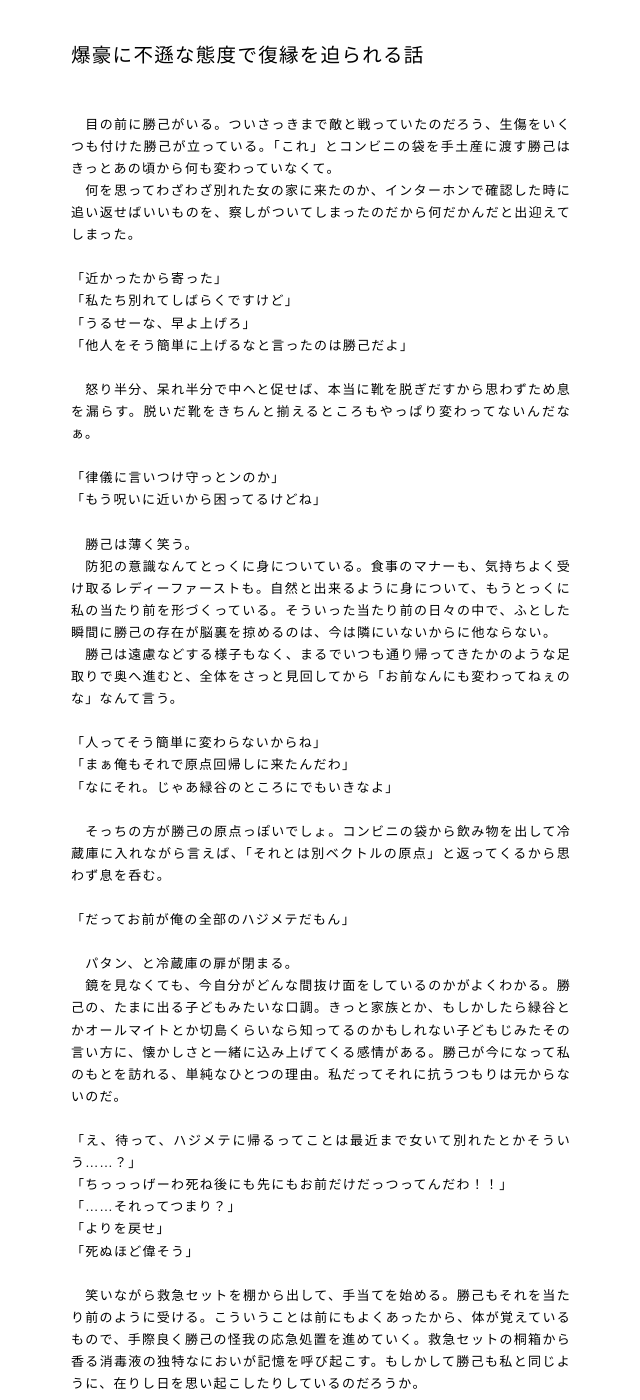
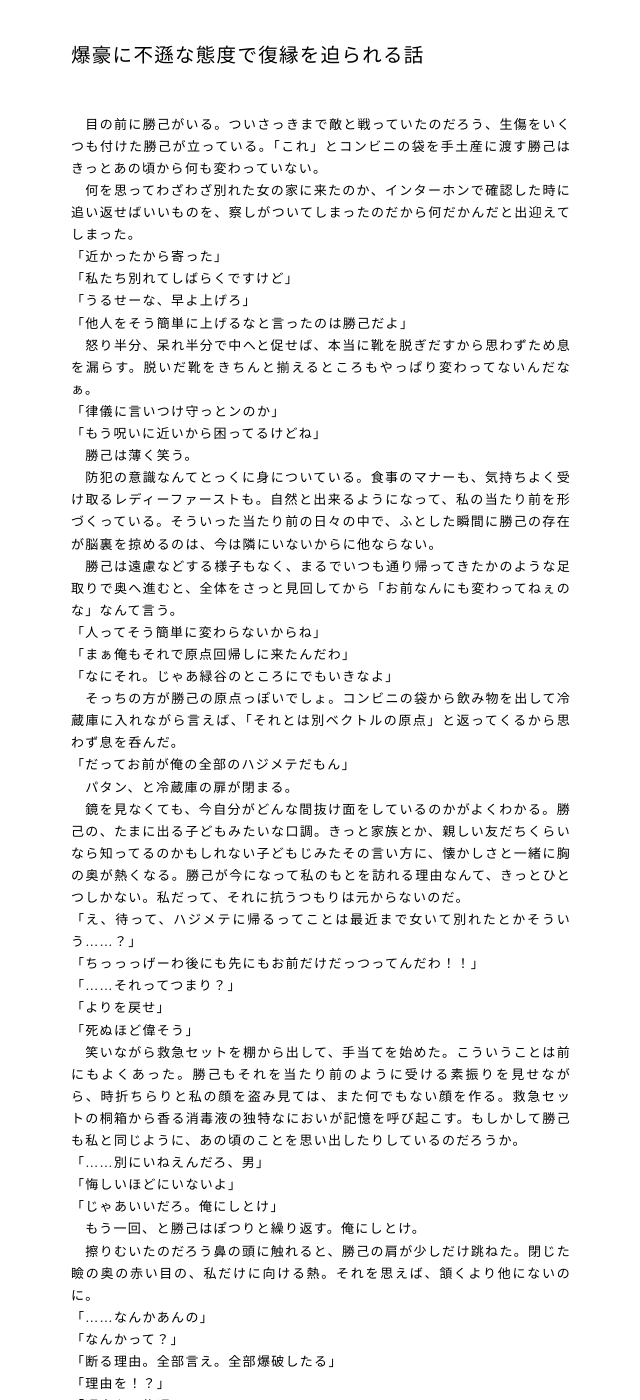
Before and after one commit to bisqhq/bisqhq.github.io, a Jekyll site: the page novel/novel9.html, which Jekyll copies as it is, in a window 1280 px wide and 1400 px high. Shown: the whole window, without its empty margins (319-959 px from the left). Built offline with Jekyll 4.4.1, drawn with Linux system fonts in a browser that asks for light colours; some web fonts are replaced; some of the changed text lies outside the part shown.

Commit message:
Update novel9.html

```diff
--- a/novel/novel9.html
+++ b/novel/novel9.html
@@ -14,66 +14,49 @@
 <h2>爆豪に不遜な態度で復縁を迫られる話</h2>
 
 <p><div id="novelContent" class="novel-text">
-　目の前に勝己がいる。ついさっきまで敵と戦っていたのだろう、生傷をいくつも付けた勝己が立っている。「これ」とコンビニの袋を手土産に渡す勝己はきっとあの頃から何も変わっていなくて。
+　目の前に勝己がいる。ついさっきまで敵と戦っていたのだろう、生傷をいくつも付けた勝己が立っている。「これ」とコンビニの袋を手土産に渡す勝己はきっとあの頃から何も変わっていない。
 　何を思ってわざわざ別れた女の家に来たのか、インターホンで確認した時に追い返せばいいものを、察しがついてしまったのだから何だかんだと出迎えてしまった。
-
 「近かったから寄った」
 「私たち別れてしばらくですけど」
 「うるせーな、早よ上げろ」
 「他人をそう簡単に上げるなと言ったのは勝己だよ」
-
 　怒り半分、呆れ半分で中へと促せば、本当に靴を脱ぎだすから思わずため息を漏らす。脱いだ靴をきちんと揃えるところもやっぱり変わってないんだなぁ。
-
 「律儀に言いつけ守っとンのか」
 「もう呪いに近いから困ってるけどね」
-
 　勝己は薄く笑う。
-　防犯の意識なんてとっくに身についている。食事のマナーも、気持ちよく受け取るレディーファーストも。自然と出来るように身について、もうとっくに私の当たり前を形づくっている。そういった当たり前の日々の中で、ふとした瞬間に勝己の存在が脳裏を掠めるのは、今は隣にいないからに他ならない。
+　防犯の意識なんてとっくに身についている。食事のマナーも、気持ちよく受け取るレディーファーストも。自然と出来るようになって、私の当たり前を形づくっている。そういった当たり前の日々の中で、ふとした瞬間に勝己の存在が脳裏を掠めるのは、今は隣にいないからに他ならない。
 　勝己は遠慮などする様子もなく、まるでいつも通り帰ってきたかのような足取りで奥へ進むと、全体をさっと見回してから「お前なんにも変わってねぇのな」なんて言う。
-
 「人ってそう簡単に変わらないからね」
 「まぁ俺もそれで原点回帰しに来たんだわ」
 「なにそれ。じゃあ緑谷のところにでもいきなよ」
-
-　そっちの方が勝己の原点っぽいでしょ。コンビニの袋から飲み物を出して冷蔵庫に入れながら言えば、「それとは別ベクトルの原点」と返ってくるから思わず息を呑む。
-
+　そっちの方が勝己の原点っぽいでしょ。コンビニの袋から飲み物を出して冷蔵庫に入れながら言えば、「それとは別ベクトルの原点」と返ってくるから思わず息を呑んだ。
 「だってお前が俺の全部のハジメテだもん」
-
 　パタン、と冷蔵庫の扉が閉まる。
-　鏡を見なくても、今自分がどんな間抜け面をしているのかがよくわかる。勝己の、たまに出る子どもみたいな口調。きっと家族とか、もしかしたら緑谷とかオールマイトとか切島くらいなら知ってるのかもしれない子どもじみたその言い方に、懐かしさと一緒に込み上げてくる感情がある。勝己が今になって私のもとを訪れる、単純なひとつの理由。私だってそれに抗うつもりは元からないのだ。
-
+　鏡を見なくても、今自分がどんな間抜け面をしているのかがよくわかる。勝己の、たまに出る子どもみたいな口調。きっと家族とか、親しい友だちくらいなら知ってるのかもしれない子どもじみたその言い方に、懐かしさと一緒に胸の奥が熱くなる。勝己が今になって私のもとを訪れる理由なんて、きっとひとつしかない。私だって、それに抗うつもりは元からないのだ。
 「え、待って、ハジメテに帰るってことは最近まで女いて別れたとかそういう……？」
-「ちっっっげーわ死ね後にも先にもお前だけだっつってんだわ！！」
+「ちっっっげーわ後にも先にもお前だけだっつってんだわ！！」
 「……それってつまり？」
 「よりを戻せ」
 「死ぬほど偉そう」
-
-　笑いながら救急セットを棚から出して、手当てを始める。勝己もそれを当たり前のように受ける。こういうことは前にもよくあったから、体が覚えているもので、手際良く勝己の怪我の応急処置を進めていく。救急セットの桐箱から香る消毒液の独特なにおいが記憶を呼び起こす。もしかして勝己も私と同じように、在りし日を思い起こしたりしているのだろうか。
-
+　笑いながら救急セットを棚から出して、手当てを始めた。こういうことは前にもよくあった。勝己もそれを当たり前のように受ける素振りを見せながら、時折ちらりと私の顔を盗み見ては、また何でもない顔を作る。救急セットの桐箱から香る消毒液の独特なにおいが記憶を呼び起こす。もしかして勝己も私と同じように、あの頃のことを思い出したりしているのだろうか。
 「……別にいねえんだろ、男」
 「悔しいほどにいないよ」
 「じゃあいいだろ。俺にしとけ」
-
-　もう一回、俺にしとけ。勝己はそう言う。
-　擦りむいたのだろう鼻の頭に触れると、勝己の肩が少しだけ跳ねた。閉じた瞼の奥の赤い目の、私だけに向ける熱。それを思えば、頷く以外に他にないのに。
-
+　もう一回、と勝己はぽつりと繰り返す。俺にしとけ。
+　擦りむいたのだろう鼻の頭に触れると、勝己の肩が少しだけ跳ねた。閉じた瞼の奥の赤い目の、私だけに向ける熱。それを思えば、頷くより他にないのに。
 「……なんかあんの」
 「なんかって？」
 「断る理由。全部言え。全部爆破したる」
 「理由を！？」
 「理由を。物理で」
-
-　あまりの無茶苦茶な物言いに笑いが止まらない。強引な男ではあったかもしれないけれど、こんなに子どもだったっけ。いや、子どもだったな。私たちは子どもだった。あまりにも幼くて、好きって感情を純粋な気持ちだけでは表せなくなっていた。だから一旦距離を置こうって、私が言ったんだ。それがまさかこんなにも長いこと置かれてしまって、それをこんなにもあっさりとまた縮めに来るというのだから、人生ってわからない。
-
+　あまりの無茶苦茶な物言いに笑いが止まらない。強引な男ではあったかもしれないけれど、こんなに子どもだったっけ。いや、子どもだったな。私たちは子どもだった。あまりにも幼くて、好きって感情を純粋な気持ちだけでは表せなくなっていた。だから一旦距離を置こうって、私が言ったんだ。それがまさか、こんなにも長いこと置くことになるなんて。それを勝己はこんなにも当たり前のことのように縮めに来るのだから、なんだか可笑しくて笑えて来る。
 「つーかもう少し驚かねえのかよ」
 「勝己から復縁を迫られることについては、まあいずれそうなるかなとは思ってた」
 「……なんでだよ」
 「だって勝己、私のこと大好きだったじゃん。私も大好きだし、それで二人とも恋愛が下手だったってだけで。いつか迎えに来てくれるんだろうなって」
-「――余裕かよ。つかお前俺ンこと大好きなの？」
+「——余裕かよ。つかお前俺ンこと大好きなの？」
 「うん、大好きだったし、今も大好きだよ」
-
 　ふぅん、あっそ。勝己は口のなかで転がすみたいにそう言って、ため息をひとつ。
-
 「もっと早く言いに来りゃよかった」
 「本当だよ。遅すぎる」
 「遅すぎんの？」
@@ -82,20 +65,15 @@
 「あと態度が悪すぎる」
 「ンなもんとっくに知ってんだろ」
 「知ってる。でも、大事なことはきちんと真剣に伝えてくれる人だってことも知ってるから、今日のは減点」
-
 　勝己はすぅ、と息を吸って、それから吐いた。細く長く。肩の力を抜くみたいに。
-
 「すきですもういっかいつきあってください」
 「棒じゃん」
 「でも真剣だ」
 「うん、真剣だ」
-
-　勝己の両頬を包んで引き寄せて、やさしく唇を合わせる。
-
+　両頬を包んで引き寄せてやさしく唇を合わせるのを、勝己は黙って受け入れた。
 「でももう少し素直になったほうがいいと思う」
 「……てめーもだわ」
 「ふふ、うん。またよろしくね」
-
 　私が言うと、勝己は私のまぶたに口づけをして、「末永く」と小さく呟いた。
 </p>
 </article>
```
